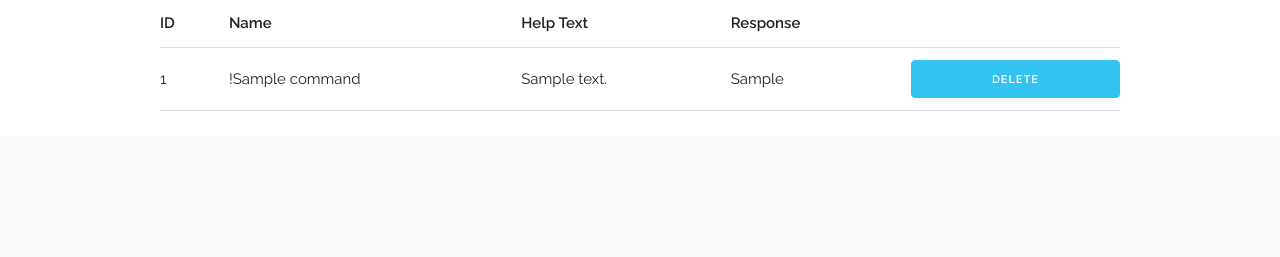
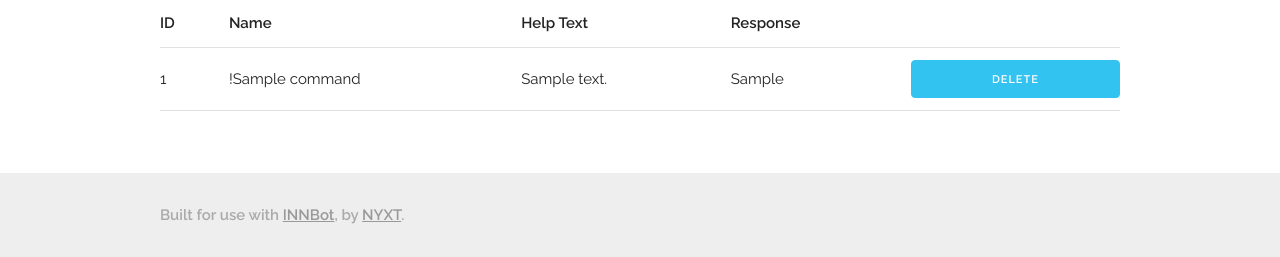
Before and after one commit to RelaySC/command-repository, a Flask app: page / in a window 1280 px wide. Shown: the part 1232-1489 px from the top of the page. Before the commit the page ends 1343 px from the top, so only its background shows below. Run offline with Flask 2, Linux system fonts and the light colour scheme; tables that the repository leaves empty hold one stand-in row (values such as "Sample post"); some libraries are stand-ins or nearby versions.

Commit message:
Added a footer.

```diff
--- a/app/static/css/app.css
+++ b/app/static/css/app.css
@@ -90,3 +90,21 @@ td > button {
     background: #33C3F0;
     color: white;
 }
+
+/* Footer */
+
+footer {
+    background: #eee;
+    margin-top: 2.5em;
+    padding: 2em 0;
+}
+
+footer p {
+    margin: 0;
+    font-weight: 600;
+    color: #aaa;
+}
+
+footer a {
+    color: #999;
+}
--- a/app/templates/base.html
+++ b/app/templates/base.html
@@ -5,7 +5,7 @@
         <meta charset="utf-8">
         <meta http-equiv="x-ua-compatible" content="ie=edge">
         <title>Command Repository</title>
-        <meta name="description" content="Add stupid and silly commands here!">
+        <meta name="description" content="Add custom commands to any INNBot that is listening!">
         <meta name="author" content="NYXT">
         <meta name="viewport" content="width=device-width, initial-scale=1">
 
@@ -66,6 +66,11 @@
         {% endwith %}
         {% block content %}
         {% endblock %}
+        <footer>
+            <div class="container">
+                <p>Built for use with <a href="https://github.com/ImperialNewsNetwork/inn-bot">INNBot</a>, by <a href="https://nyxt.co">NYXT</a>.</p>
+            </div>
+        </footer>
         {% block script %}
         {% endblock %}
     </body>
```
